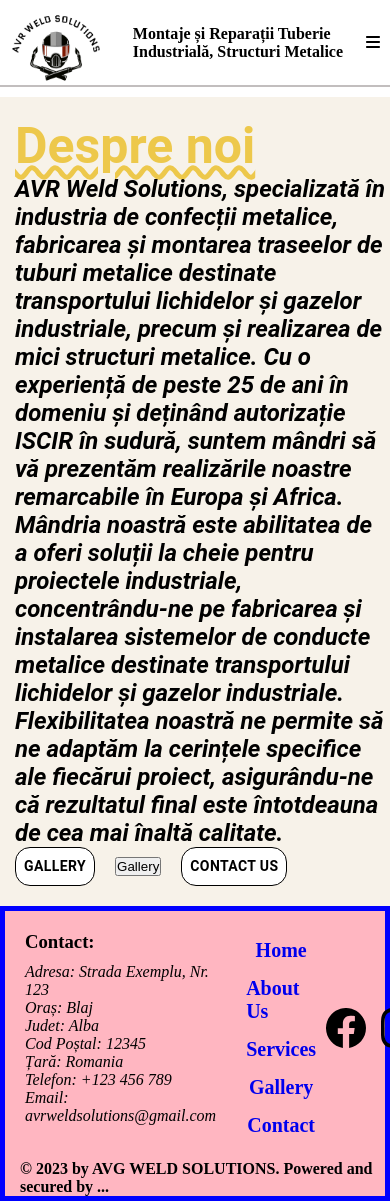
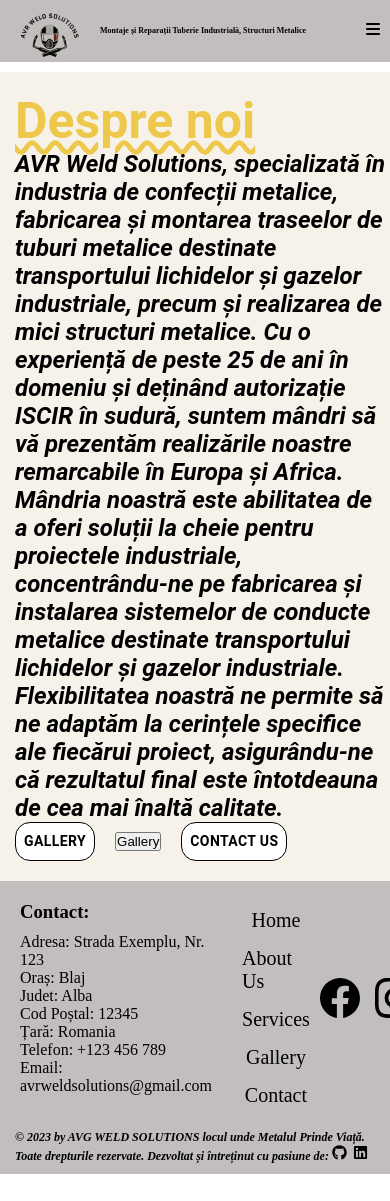
Before and after one commit to lechinal/AVR-WELD-SOLUTIONS, a React (Create React App) app: page /AVR-WELD-SOLUTIONS/about in a window 390 px wide. Shown: the top 1201 px of the page. After the commit the page ends 1174 px from the top, so only its background shows below. Built offline with nearby package versions, Linux system fonts and the light colour scheme.

Commit message:
update
welcomepage 100% done & footer 50% done

```diff
--- a/src/components/Footer/Footer.jsx
+++ b/src/components/Footer/Footer.jsx
@@ -1,8 +1,10 @@
 import React from 'react';
-import { NavLink } from 'react-router-dom';
+import { NavLink, Link } from 'react-router-dom';
 import styles from './Footer.module.css';
 import { BsFacebook } from 'react-icons/bs';
 import { BsInstagram } from 'react-icons/bs';
+import { FaGithub } from 'react-icons/fa';
+import { FaLinkedin } from 'react-icons/fa';
 
 // import FacebookIcon from '@mui/icons-material/Facebook';
 // import InstagramIcon from '@mui/icons-material/Instagram';
@@ -50,15 +52,24 @@ function Footer() {
         <div className={styles.footerSocial}>
           <BsFacebook style={{ width: '40px', height: '40px' }} />
           <BsInstagram style={{ width: '40px', height: '40px' }} />
-
-          {/* <FacebookIcon style={{ width: '50px', height: '50px' }} />
-          <InstagramIcon style={{ width: '50px', height: '50px' }} /> */}
         </div>
       </div>
-      <div className={styles.designBy}>
+      <div className={styles.designedBy}>
         <p>
           <strong>
-            © 2023 by AVG WELD SOLUTIONS. Powered and secured by ...
+            <span className={styles.designedByText}>
+              © 2023 by AVG WELD SOLUTIONS locul unde Metalul Prinde Viață.
+              Toate drepturile rezervate. Dezvoltat și întreținut cu pasiune de:{' '}
+            </span>
+            <Link to="https://github.com/lechinal" target="_blank">
+              <FaGithub className={styles.designedByIcon} />
+            </Link>{' '}
+            <Link
+              to="https://www.linkedin.com/in/alin-lechintan-2582b181/"
+              target="_blank"
+            >
+              <FaLinkedin className={styles.designedByIcon} />
+            </Link>
           </strong>
         </p>
       </div>
--- a/src/components/Footer/Footer.module.css
+++ b/src/components/Footer/Footer.module.css
@@ -1,7 +1,8 @@
 footer {
-  background-color: lightpink;
+  background-color: #c2bebe;
   height: 100%;
-  border: 5px solid blue;
+
+  margin-bottom: 10px;
 }
 .footerBox {
   display: grid;
@@ -23,6 +24,10 @@ footer {
   padding: 20px 20px;
 }
 
+.footerContact address {
+  font-style: normal;
+}
+
 .footerNavBar {
   display: flex;
   flex-direction: column;
@@ -31,12 +36,46 @@ footer {
 .link {
   text-decoration: none;
   font-size: 20px;
-  font-weight: bold;
+  transition: all 0.1s ease-in-out;
+  color: black;
 }
 
-.designBy {
+.link:hover {
+  color: red;
+
+  /* background-color: #f0f0f0;
+  border-radius: 15px;
+  padding: 5px;
+  box-shadow: 5px 5px 10px rgba(0, 0, 0, 0.3); */
+
+  text-decoration: underline;
+  text-decoration-color: red;
+}
+
+.designedBy {
   display: flex;
   justify-content: flex-start;
 
   padding: 15px 0 0 15px;
 }
+
+.designedBy p {
+  margin-bottom: 10px;
+  font-size: 12px;
+  font-style: italic;
+}
+
+.designedByIcon {
+  color: black;
+  margin-right: 3px;
+  width: 15px;
+  height: 15px;
+
+  transition: all 0.3s ease-in-out;
+}
+
+.designedByIcon:hover,
+.designedByText:hover {
+  color: blue;
+  transform: scale(1.5);
+}
--- a/src/components/Header/Header.jsx
+++ b/src/components/Header/Header.jsx
@@ -4,7 +4,7 @@ import HamburgerMenuIcon from '../HamburgerMenuIcon/HamburgerMenuIcon';
 import CloseHamburgerMenuIcon from '../CloseHamburgerMenuIcon/CloseHamburgerMenuIcon';
 
 import styles from './Header.module.css';
-import logoImgMic from '../../images/logoImgMic.png';
+import logoAvrWeld from '../../images/logoAvrWeld.svg';
 
 function Header() {
   const [isOpen, setIsOpen] = useState(false);
@@ -22,13 +22,7 @@ function Header() {
       <nav className={styles.nav}>
         <div className={styles.logoBox}>
           <Link to="/" className={styles.logoLink}>
-            <img
-              className={styles.logoImg}
-              src={logoImgMic}
-              alt="Logo"
-              width="140"
-              height="100"
-            />
+            <img className={styles.logoImg} src={logoAvrWeld} alt="Logo" />
             <h3 className={styles.logoTitle}>
               Montaje și Reparații Tuberie Industrială, Structuri Metalice
             </h3>
--- a/src/components/Header/Header.module.css
+++ b/src/components/Header/Header.module.css
@@ -1,6 +1,6 @@
 /* Header container */
 .nav {
-  background-color: white;
+  background-color: #c2bebe;
 
   border-bottom: 2px solid #c2bebe;
 
@@ -54,14 +54,14 @@
   font-weight: 600;
   color: black;
 
-  transition: 0.3s ease-in-out;
+  transition: all 0.3s ease-in-out;
 }
 
 .element a:hover {
   color: red;
   background-color: #f0f0f0;
-  padding: 8px;
-  transition: all 0.3s ease-in-out;
+  padding: 5px;
+  box-shadow: 5px 5px 10px rgba(0, 0, 0, 0.3);
   border-radius: 15px;
 }
 
@@ -147,12 +147,35 @@
   }
 
   .logoTitle {
-    font-size: 16px;
+    font-size: 10px;
   }
 
   .logoImg {
     width: 100px;
-    height: 75px;
+    height: 60px;
     /* Aspect ratio 4:3 */
   }
 }
+@media screen and (min-width: 320px) and (max-width: 450px) {
+  .logoLink {
+    gap: 10px;
+  }
+  .logoTitle {
+    font-size: 8px;
+  }
+
+  .logoImg {
+    width: 80px;
+    height: 50px;
+  }
+}
+
+@media screen and (max-width: 319px) {
+  .logoTitle {
+    display: none;
+  }
+  .logoImg {
+    width: 60px;
+    height: 40px;
+  }
+}
--- a/src/pages/WelcomePage/WelcomePage.module.css
+++ b/src/pages/WelcomePage/WelcomePage.module.css
@@ -98,3 +98,18 @@
     text-align: center;
   }
 }
+@media (max-width: 385px) {
+  .titleFirstPart h1,
+  .titleSecondPart h1 {
+    font-size: 30px;
+  }
+  .text {
+    width: 300px;
+  }
+}
+
+@media (max-width: 320px) {
+  .text {
+    width: 250px;
+  }
+}
```
Also changed, not shown: src/images/logoAvrWeld.svg (added).
